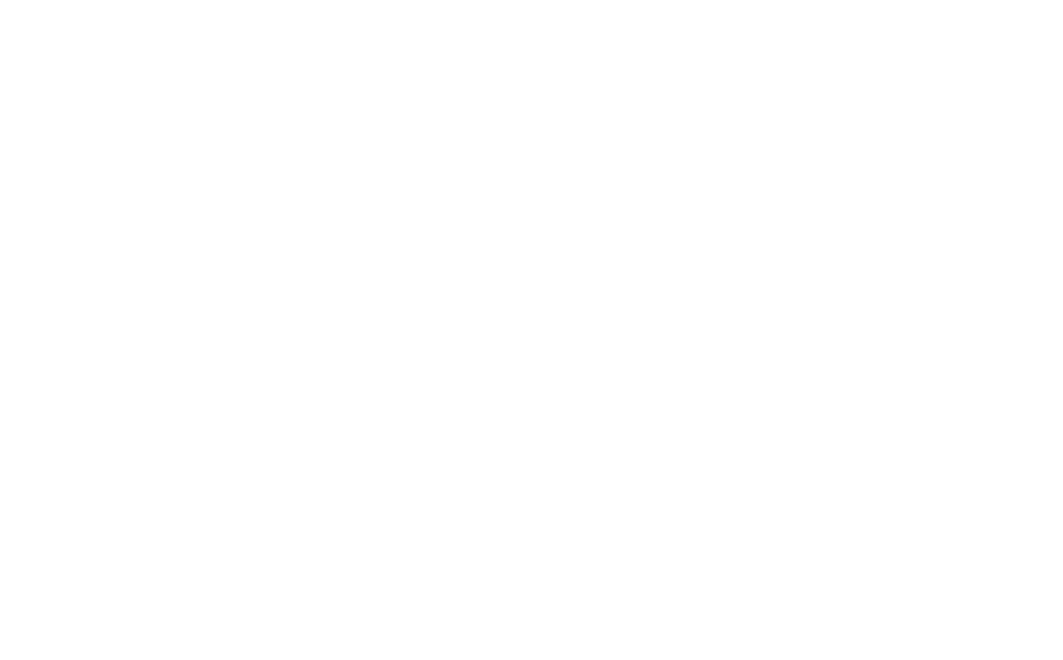
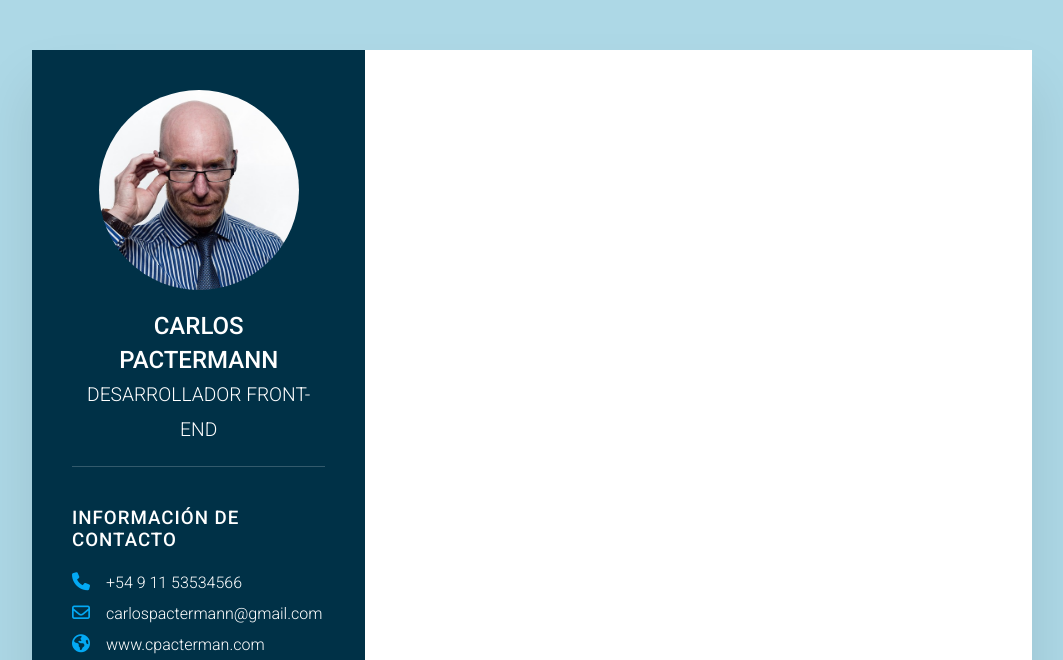
Before and after one commit to ariele2002/ariele2002.github.io, a plain HTML site: page index.html in a window 1280 px wide. Shown: the top 660 px of the page, without its empty margins (108-1171 px from the left). Drawn offline with Linux system fonts and the light colour scheme.

Commit message:
estructura y parte del estilizado

```diff
--- a/css/styles.css
+++ b/css/styles.css
@@ -0,0 +1,114 @@
+* {
+    margin: 0;
+    padding: 0;
+    box-sizing: border-box;
+    /* font-family: pendiente no funciona google fonts */
+    font-family: 'Roboto', sans-serif;
+}
+
+body {
+    display: flex;
+    justify-content: center;
+    align-items: center;
+    min-height: 100vh;
+    background-color: lightblue;
+}
+
+.container {
+    position: relative;
+    display: grid;
+    grid-template-columns: 1fr 2fr;
+    width: 100%;
+    max-width: 1000px;
+    min-height: 1000px;
+    margin: 50px;
+    background-color: #fff;
+    box-shadow: 0 35px 55px rgba(0, 0, 0, 0.1);
+}
+
+.container .info-izq {
+    position: relative;
+    background-color: #003147;
+    padding: 40px;
+}
+
+.perfil-info {
+    position: relative;
+    display: flex;
+    flex-direction: column;
+    align-items: center;
+    padding-bottom: 20px;
+    border-bottom: 1px solid rgba(255, 255, 255, 0.2);
+}
+
+.perfil-info .img-box {
+    width: 200px;
+    height: 200px;
+    border-radius: 50%;
+    overflow: hidden;
+}
+
+.perfil-info .img-box img {
+    position: relative;
+    top: 0;
+    left: 0;
+    width: 100%;
+    height: 100%;
+    object-fit: cover;
+}
+
+.perfil-info h2 {
+    margin-top: 20px;
+    font-size: 1.5em;
+    color: #fff;
+    text-transform: uppercase;
+    text-align: center;
+    font-weight: 500;
+    line-height: 1.4em;
+}
+
+.perfil-info h2 span {
+    font-size: 0.8em;
+    font-weight: 300;
+}
+
+.contacto-info {
+    padding-top: 40px;
+}
+
+.titulo {
+    color: #fff;
+    text-transform: uppercase;
+    font-weight: 500;
+    letter-spacing: 1px;
+    margin-bottom: 20px;
+}
+
+.contacto-info ul {
+    position: relative;
+}
+
+.contacto-info ul li {
+    position: relative;
+    margin: 10px 0;
+    list-style: none;
+    cursor: pointer;
+}
+
+.contacto-info ul li .icon {
+    display: inline-block;
+    width: 30px;
+    font-size: 18px;
+    color: #03a9f4;
+}
+
+.contacto-info ul li span {
+    color: #fff;
+    font-weight: 300;
+}
+
+.container .info-der {
+    position: relative;
+    background-color: #fff;
+    padding: 40px;
+}
--- a/index.html
+++ b/index.html
@@ -5,8 +5,80 @@
     <meta http-equiv="X-UA-Compatible" content="IE=edge">
     <meta name="viewport" content="width=device-width, initial-scale=1.0">
     <title>Curriculum Vitae</title>
+    <link rel="preconnect" href="https://fonts.googleapis.com">
+    <link rel="preconnect" href="https://fonts.gstatic.com" crossorigin>
+    <link href="https://fonts.googleapis.com/css2?family=Roboto:wght@300;500&display=swap" rel="stylesheet">
+    <link rel="stylesheet" href="./css/styles.css">
 </head>
 <body>
+    <div class="container">
+        <section class="info-izq">
+            <article class="perfil-info">
+                <div class="img-box">
+                    <img src="./imgs/foto-perfil01.jpg" alt="Mi foto de perfil">
+                </div>
+                <h2>Carlos Pactermann<br><span>Desarrollador Front-End</span></h2>
+            </article>
 
+            <article class="contacto-info">
+                <h3 class="titulo">
+                    Información de Contacto
+                </h3>
+                <ul>
+                    <li>
+                        <span class="icon"><i class="fa fa-phone" aria-hidden="true"></i></span>
+                        <span class="text">+54 9 11 53534566</span>
+                    </li>
+                    <li>
+                        <span class="icon"><i class="fa fa-envelope-o" aria-hidden="true"></i></span>
+                        <span class="text">carlospactermann@gmail.com</span>
+                    </li>
+                    <li>
+                        <span class="icon"><i class="fa fa-globe" aria-hidden="true"></i></span>
+                        <span class="text">www.cpacterman.com</span>
+                    </li>
+                    <li>
+                        <span class="icon"><i class="fa fa-linkedin" aria-hidden="true"></i></span>
+                        <span class="text">www.linkedin.com/cpactermann</span>
+                    </li>
+                    <li>
+                        <span class="icon"><i class="fa fa-map-marker" aria-hidden="true"></i></span>
+                        <span class="text">Calcamure 342, CABA, Argentina</span>
+                    </li>
+                </ul>
+            </article>
+
+            <article class="contacto-info formacion">
+                <h3 class="titulo">
+                    Formación academica
+                </h3>
+                <ul>
+                    <li>
+                        <span class="icon"><i class="fa fa-phone" aria-hidden="true"></i></span>
+                        <span class="text">+54 9 11 53534566</span>
+                    </li>
+                    <li>
+                        <span class="icon"><i class="fa fa-envelope-o" aria-hidden="true"></i></span>
+                        <span class="text">carlospactermann@gmail.com</span>
+                    </li>
+                    <li>
+                        <span class="icon"><i class="fa fa-globe" aria-hidden="true"></i></span>
+                        <span class="text">www.cpacterman.com</span>
+                    </li>
+                    <li>
+                        <span class="icon"><i class="fa fa-linkedin" aria-hidden="true"></i></span>
+                        <span class="text">www.linkedin.com/cpactermann</span>
+                    </li>
+                    <li>
+                        <span class="icon"><i class="fa fa-map-marker" aria-hidden="true"></i></span>
+                        <span class="text">Calcamure 342, CABA, Argentina</span>
+                    </li>
+                </ul>
+            </article>
+        </section>
+        <section class="info-der"></section>
+    </div>
+    <script src="https://kit.fontawesome.com/8683b5ff37.js" crossorigin="anonymous"></script>
+    <script src="./js/scripts.js"></script>
 </body>
 </html>
```
Also changed, not shown: imgs/foto-perfil01.jpg (added), imgs/foto-perfil02.jpg (added).
